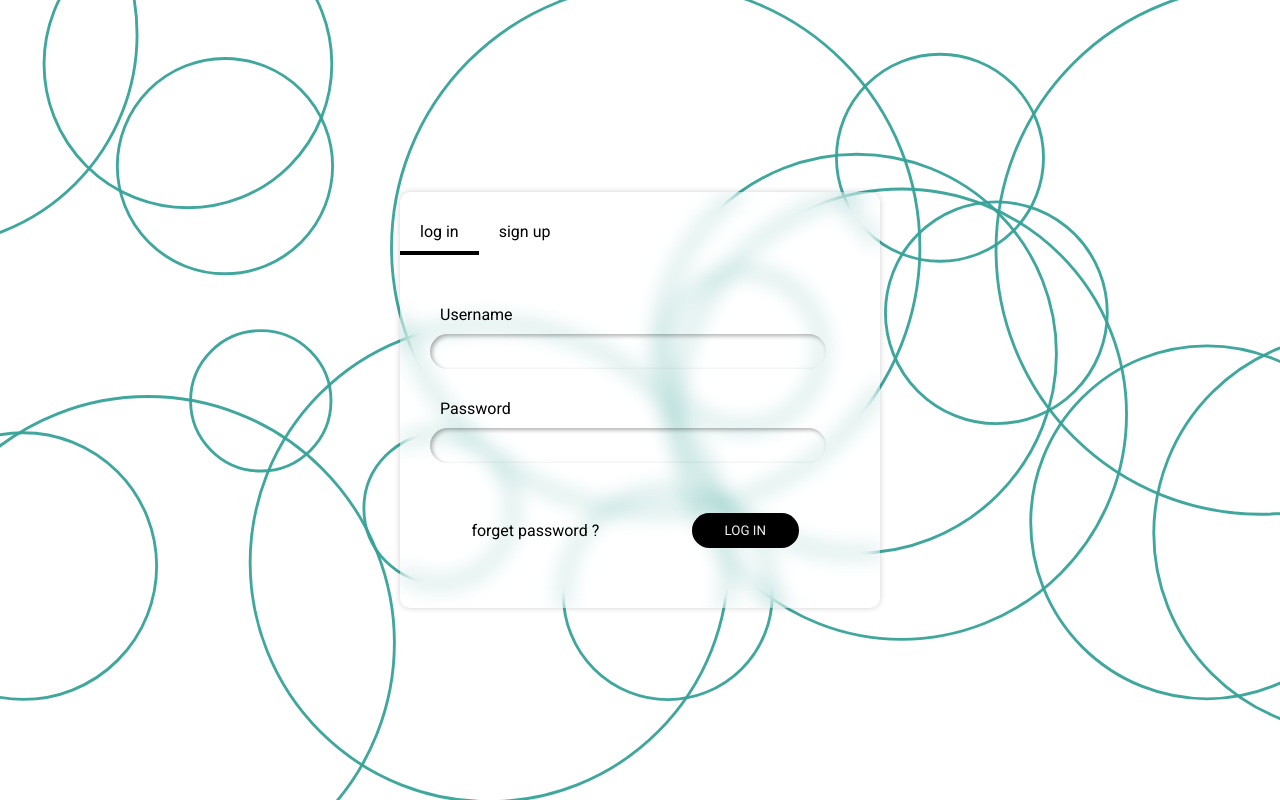
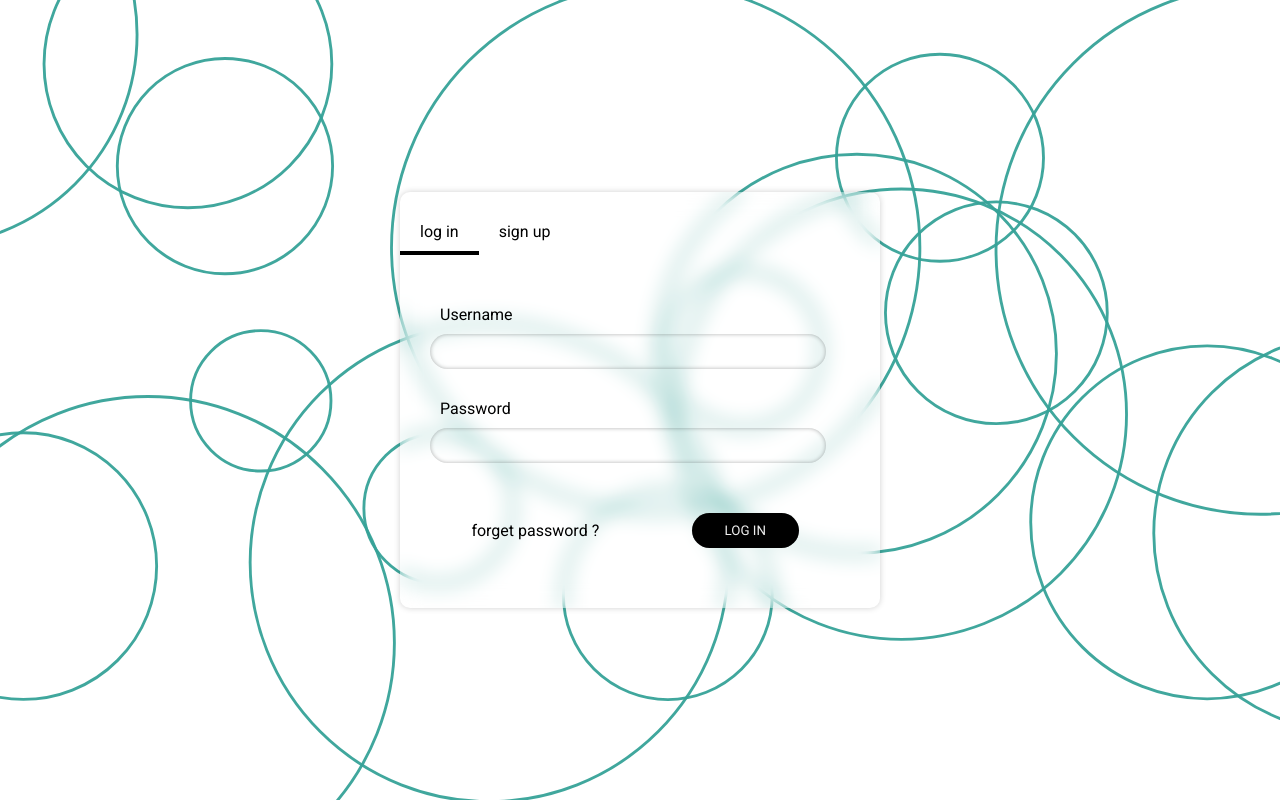
Before and after one commit to AmalGho/login-reg-form, a plain HTML site: page index.html in a window 1280 px wide. Drawn offline with Linux system fonts and the light colour scheme.

Commit message:
modified

```diff
--- a/style.css
+++ b/style.css
@@ -54,12 +54,13 @@ section {
 }
 
 form input {
+    -webkit-appearance: none;
     padding: 10px;
     margin: 10px 10px 30px;
     width: 90%;
     border-radius: 50px;
     border: none;
-    box-shadow: inset 2px 2px 4px #00000050;
+    box-shadow: inset 0 0 4px #00000050;
     background-color: transparent;
     transition: all 0.7s ease-in-out;
 }
```
